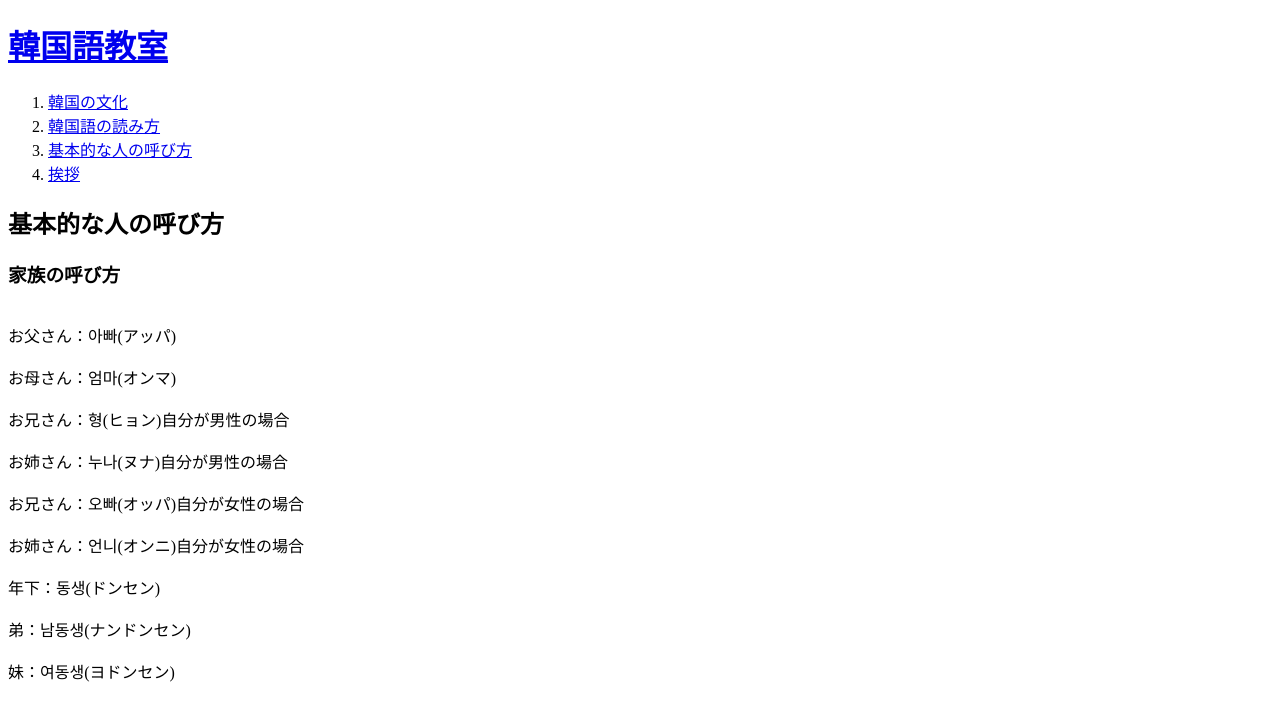
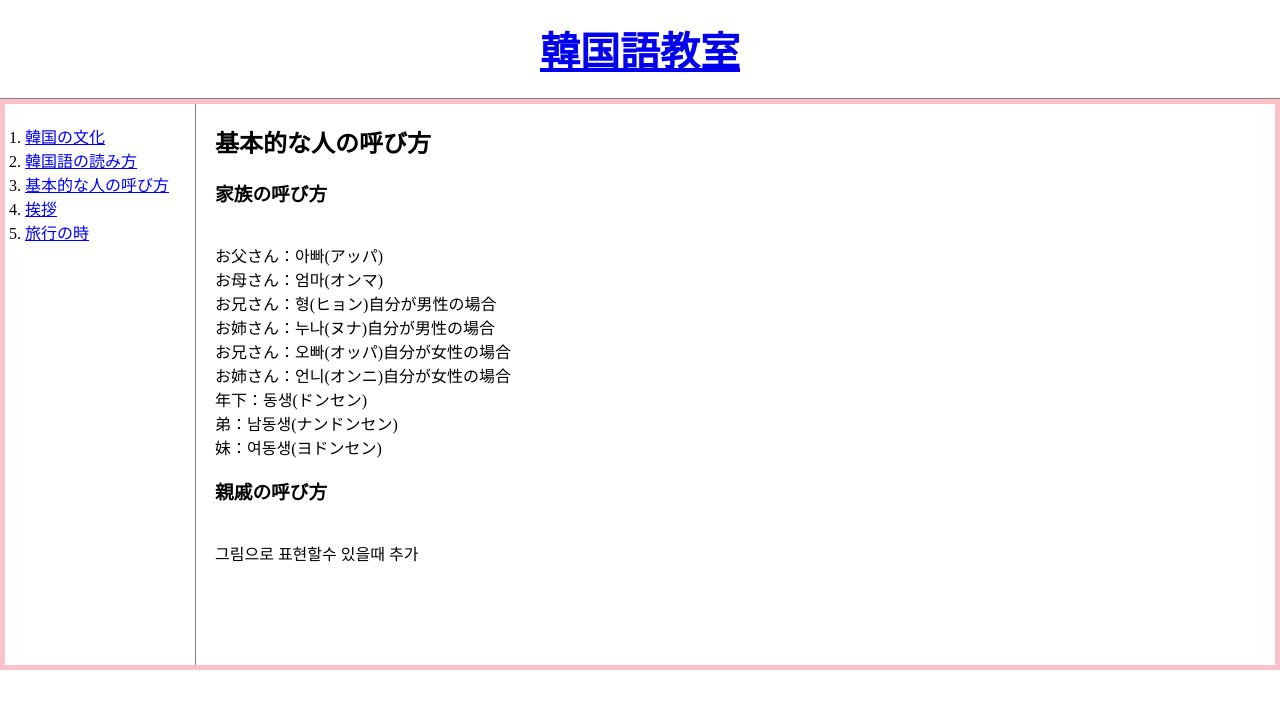
Before and after one commit to Leesukho/WebSight-for-teach-Korean, a plain HTML site: page 3.html in a window 1280 px wide. Drawn offline with Linux system fonts and the light colour scheme.

Commit message:
First use of css

```diff
--- a/3.html
+++ b/3.html
@@ -3,26 +3,66 @@
 <head> <!-- title を書くところ-->
 <title>HTML - Lee 勉強</title>
 <meta charset = "utf-8"><!--字の崩れを防止するために追加-->
+<meta name="viewport" content="width=device-width,initial-scale=1.0">
+<style>
+body{
+	margin:0px;
+}
+h1{
+	font-size: 40px;
+	text-align:center;
+	border-bottom:1px solid gray;
+	margin:0;
+	padding:20px;
+}
+ol{
+	border-right:1px solid gray;
+	width:170px;
+	margin:0;
+	padding-left:20px;
+	padding-top:20px;
+}
+#number2{
+	margin-bottom:100px;
+	padding-left:20px;
+}
+#number1{
+	border:5px solid pink;
+	display:grid;
+	grid-template-columns:190px 1fr;
+}
+#number1 ol{
+
+}
+
+</style>
 </head>
 
 <body> <!-- ここから本文を書くところ-->
 	<h1><a href="index.html">韓国語教室</a></h1>
+	<div id=number1>
 		<ol><!--oldered list-->
 			<li><a href="1.html">韓国の文化</a></li>
 			<li><a href="2.html">韓国語の読み方</a></li>
 			<li><a href="3.html">基本的な人の呼び方</a></li>
 			<li><a href="4.html">挨拶</a></li>
+			<li><a href="5.html">旅行の時</a></li>
 		</ol>
+			<div id=number2>
 				<h2>基本的な人の呼び方</h2>
 				<h3>家族の呼び方</h3>
-<br>お父さん：아빠(アッパ)</br>
-<br>お母さん：엄마(オンマ)</br>
-<br>お兄さん：형(ヒョン)自分が男性の場合</br>
-<br>お姉さん：누나(ヌナ)自分が男性の場合</br>
-<br>お兄さん：오빠(オッパ)自分が女性の場合</br>
-<br>お姉さん：언니(オンニ)自分が女性の場合</br>
-<br>年下：동생(ドンセン)</br>
-<br>弟：남동생(ナンドンセン)</br>
-<br>妹：여동생(ヨドンセン)</br>
+				<br>お父さん：아빠(アッパ)
+				<br>お母さん：엄마(オンマ)
+				<br>お兄さん：형(ヒョン)自分が男性の場合
+				<br>お姉さん：누나(ヌナ)自分が男性の場合
+				<br>お兄さん：오빠(オッパ)自分が女性の場合
+				<br>お姉さん：언니(オンニ)自分が女性の場合
+				<br>年下：동생(ドンセン)
+				<br>弟：남동생(ナンドンセン)
+				<br>妹：여동생(ヨドンセン)
+				<h3>親戚の呼び方</h3>
+				<br>그림으로 표현할수 있을때 추가
+			</div>
+		</div>
 	</body>
 </html>
```
Also changed, not shown: 1.html (+20 -0 lines), 2.html (+20 -0 lines), 4.html (+25 -0 lines), 5.html (added, +52 -0 lines). Lines whose indentation alone changed are shown as unchanged.
